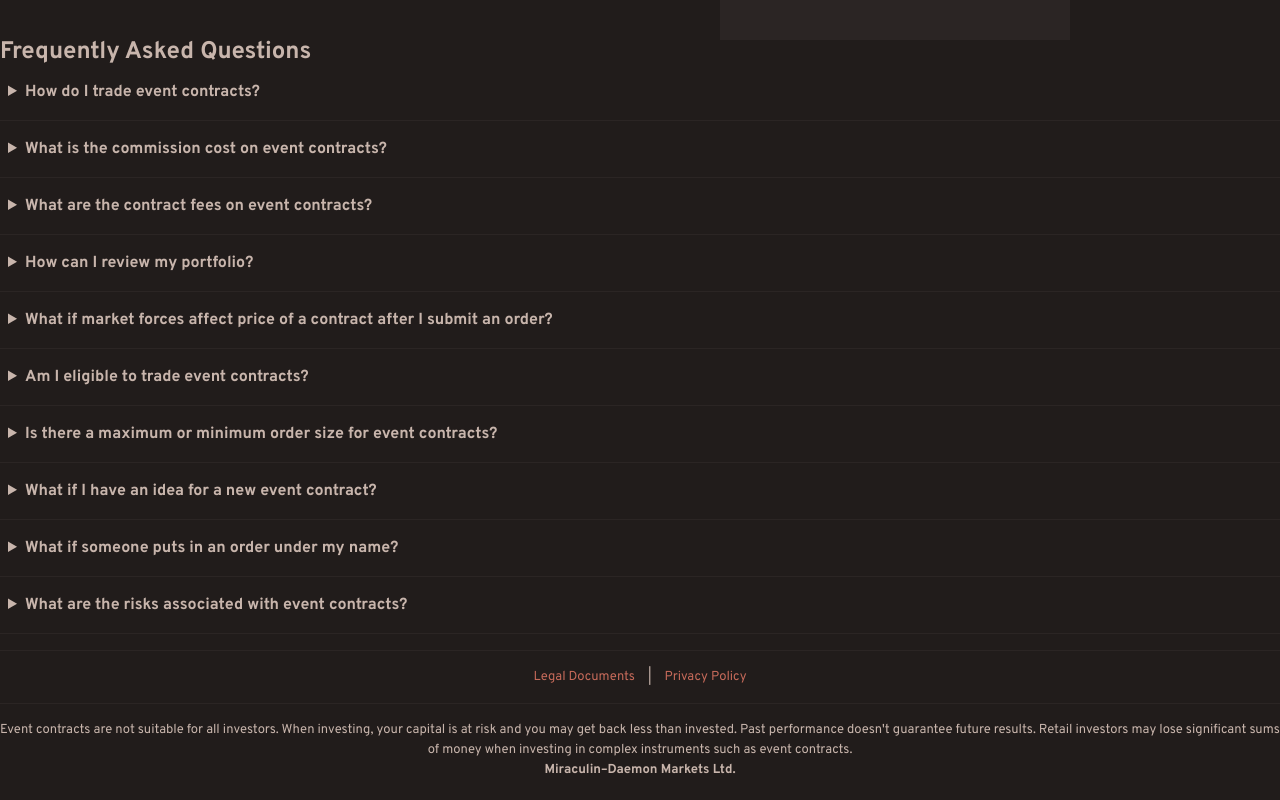
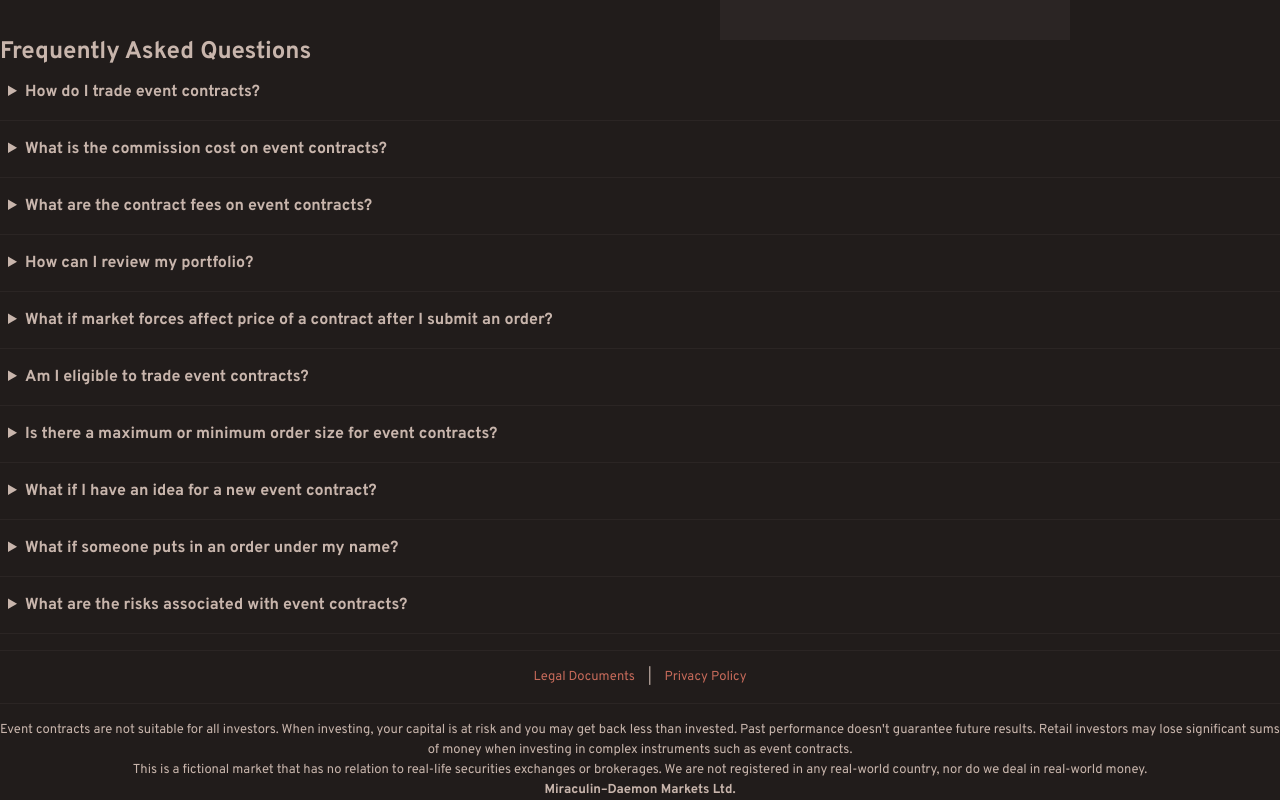
Before and after one commit to ahpakar/simdem-exchange, a Vue app: page / in a window 1280 px wide. Shown: the part 1635-2435 px from the top of the page. Built offline with nearby package versions, Linux system fonts and the light colour scheme.

Commit message:
Clarification in footer

```diff
--- a/src/components/DisclaimerFooter.vue
+++ b/src/components/DisclaimerFooter.vue
@@ -8,6 +8,9 @@
         <div class="text-centre">
             <p>Event contracts are not suitable for all investors.  When investing, your capital is at risk and you may get back less than invested.  Past performance doesn't guarantee future results.  Retail investors may lose significant sums of money when investing in complex instruments such as event contracts.</p>
         </div>
+        <div class="text-centre">
+            <p>This is a fictional market that has no relation to real-life securities exchanges or brokerages.  We are not registered in any real-world country, nor do we deal in real-world money.</p>
+        </div>
         <div class="text-centre"><b>Miraculin–Daemon Markets Ltd.</b></div>
     </footer>
 </template>
```
